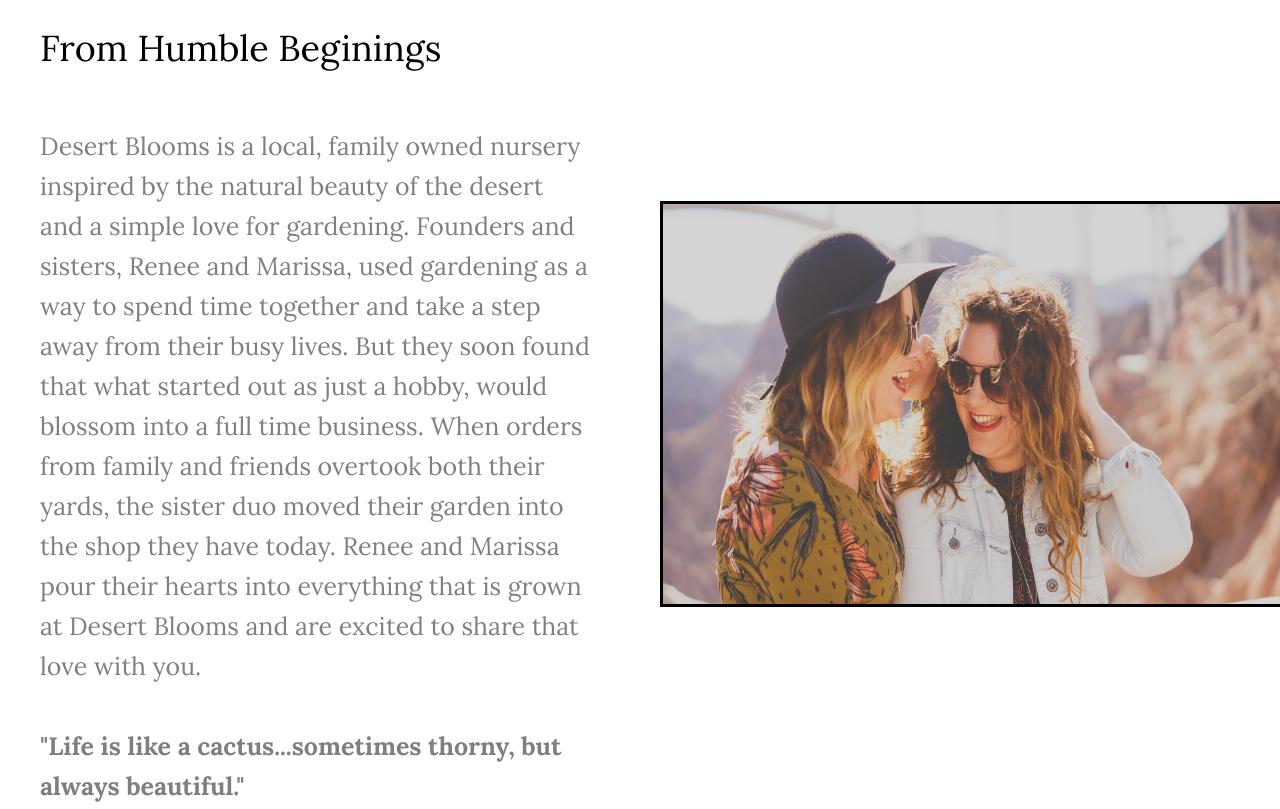
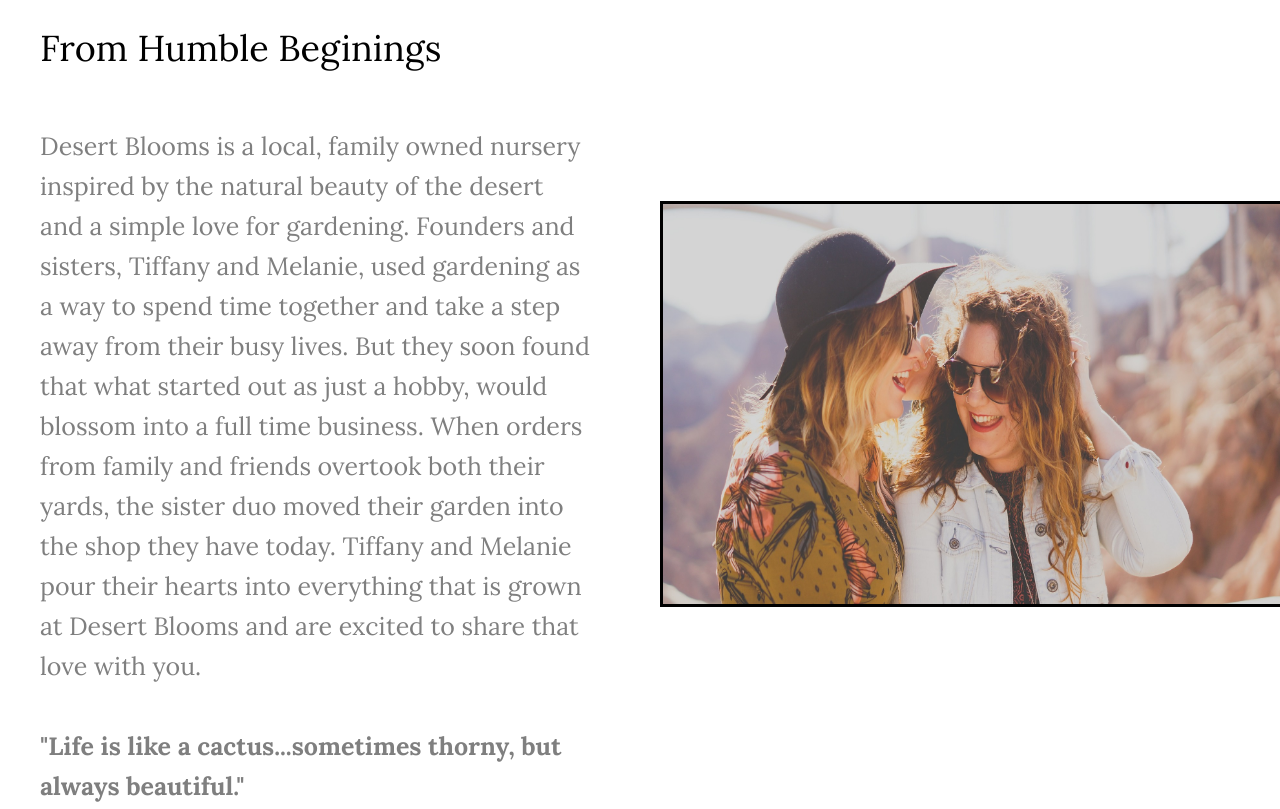
Before and after one commit to ReneeVGonzalez/desert-blooms, a plain HTML site: page index.html in a window 1280 px wide. Shown: the part 1000-1809 px from the top of the page. Drawn offline with Linux system fonts and the light colour scheme.

Commit message:
initial commit

```diff
--- a/index.html
+++ b/index.html
@@ -30,7 +30,7 @@
           <div class="full-width">
              <h2>From Humble Beginings</h2>
              <div class="half-width">
-                 <p>Desert Blooms is a local, family owned nursery inspired by the natural beauty of the desert and a simple love for gardening. Founders and sisters, Renee and Marissa, used gardening as a way to spend time together and take a step away from their busy lives. But they soon found that what started out as just a hobby, would blossom into a full time business. When orders from family and friends overtook both their yards, the sister duo moved their garden into the shop they have today. Renee and Marissa pour their hearts into everything that is grown at Desert Blooms and are excited to share that love with you. <br><br> <span><strong>"Life is like a cactus...sometimes thorny, but always beautiful."</strong></span></p>
+                 <p>Desert Blooms is a local, family owned nursery inspired by the natural beauty of the desert and a simple love for gardening. Founders and sisters, Tiffany and Melanie, used gardening as a way to spend time together and take a step away from their busy lives. But they soon found that what started out as just a hobby, would blossom into a full time business. When orders from family and friends overtook both their yards, the sister duo moved their garden into the shop they have today. Tiffany and Melanie pour their hearts into everything that is grown at Desert Blooms and are excited to share that love with you. <br><br> <span><strong>"Life is like a cactus...sometimes thorny, but always beautiful."</strong></span></p>
              </div>
              <div class="half-width">
                  <img id="about-img" src="img-db/sisters.jpg" alt="sisters" />
```
